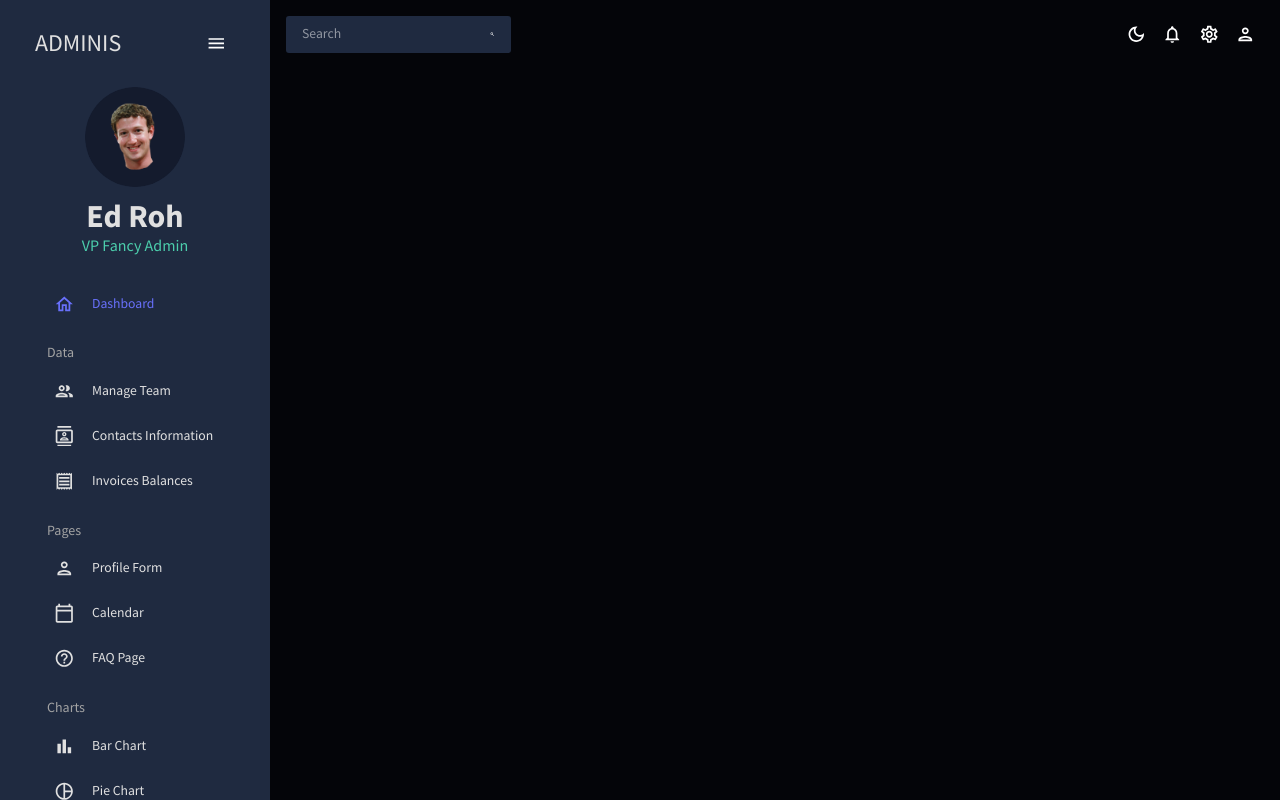
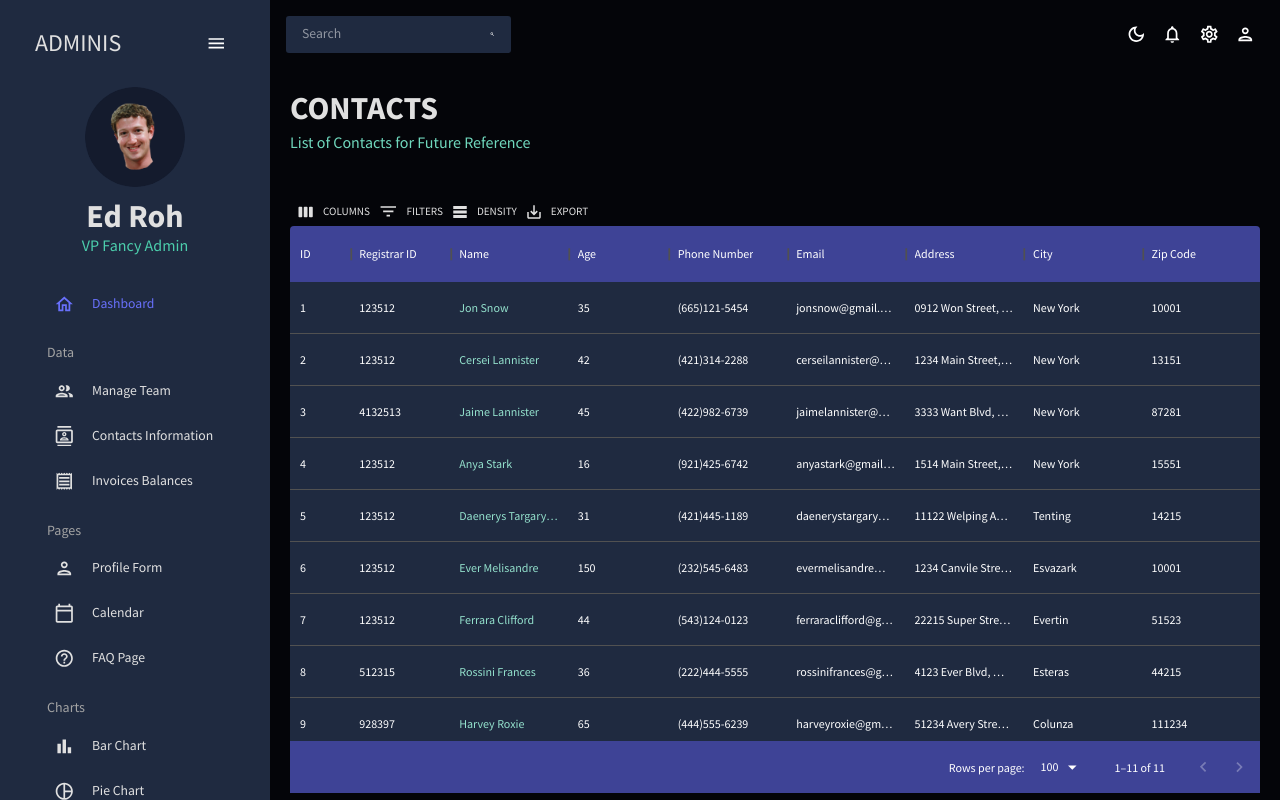
Before and after one commit to patcoston/tutorialtypescript2, a React (Vite) app: page /contacts in a window 1280 px wide. Built offline with nearby package versions, Linux system fonts and the light colour scheme.

Commit message:
Added Contacts

```diff
--- a/src/App.tsx
+++ b/src/App.tsx
@@ -6,8 +6,8 @@
 import Dashboard from './scenes/global/Dashboard'
 import { Route, Routes } from 'react-router-dom'
 import Team from './scenes/team'
+import Contacts from './scenes/contacts'
 // import Invoices from './scenes/invoices'
-// import Contacts from './scenes/contacts'
 // import Bar from './scenes/bar'
 // import Form from './scenes/form'
 // import Line from './scenes/line'
@@ -30,7 +30,7 @@
             <Routes>
               <Route path="/" element={<Dashboard />} />
               <Route path="/team" element={<Team />} />
-              {/* <Route path="/contacts" element={<Contacts />} /> */}
+              <Route path="/contacts" element={<Contacts />} />
               {/* <Route path="/invoices" element={<Invoices />} /> */}
               {/* <Route path="/form" element={<Form />} /> */}
               {/* <Route path="/bar" element={<Bar />} /> */}
--- /dev/null
+++ b/src/scenes/contacts/index.tsx
@@ -0,0 +1,104 @@
+import { FC } from 'react'
+import { Box } from '@mui/material'
+import { DataGrid, GridToolbar, GridColDef } from '@mui/x-data-grid'
+import { tokens } from '../../theme'
+import { mockDataContacts } from '../../data/MockData'
+import Header from '../../components/Header'
+import { useTheme } from '@mui/material'
+
+const Contacts: FC = () => {
+  const theme = useTheme()
+  const colors = tokens(theme.palette.mode)
+
+  const columns: GridColDef[] = [
+    { field: 'id', headerName: 'ID', flex: 0.5 },
+    { field: 'registrarId', headerName: 'Registrar ID' },
+    {
+      field: 'name',
+      headerName: 'Name',
+      flex: 1,
+      cellClassName: 'name-column--cell',
+    },
+    {
+      field: 'age',
+      headerName: 'Age',
+      type: 'number',
+      headerAlign: 'left',
+      align: 'left',
+    },
+    {
+      field: 'phone',
+      headerName: 'Phone Number',
+      flex: 1,
+    },
+    {
+      field: 'email',
+      headerName: 'Email',
+      flex: 1,
+    },
+    {
+      field: 'address',
+      headerName: 'Address',
+      flex: 1,
+    },
+    {
+      field: 'city',
+      headerName: 'City',
+      flex: 1,
+    },
+    {
+      field: 'zipCode',
+      headerName: 'Zip Code',
+      flex: 1,
+    },
+  ]
+
+  return (
+    <Box m="20px">
+      <Header
+        title="CONTACTS"
+        subtitle="List of Contacts for Future Reference"
+      />
+      <Box
+        m="40px 0 0 0"
+        height="75vh"
+        sx={{
+          '& .MuiDataGrid-root': {
+            border: 'none',
+          },
+          '& .MuiDataGrid-cell': {
+            borderBottom: 'none',
+          },
+          '& .name-column--cell': {
+            color: colors.greenAccent[300],
+          },
+          '& .MuiDataGrid-columnHeaders': {
+            backgroundColor: colors.blueAccent[700],
+            borderBottom: 'none',
+          },
+          '& .MuiDataGrid-virtualScroller': {
+            backgroundColor: colors.primary[400],
+          },
+          '& .MuiDataGrid-footerContainer': {
+            borderTop: 'none',
+            backgroundColor: colors.blueAccent[700],
+          },
+          '& .MuiCheckbox-root': {
+            color: `${colors.greenAccent[200]} !important`,
+          },
+          '& .MuiDataGrid-toolbarContainer .MuiButton-text': {
+            color: `${colors.grey[100]} !important`,
+          },
+        }}
+      >
+        <DataGrid
+          rows={mockDataContacts}
+          columns={columns}
+          components={{ Toolbar: GridToolbar }}
+        />
+      </Box>
+    </Box>
+  )
+}
+
+export default Contacts
--- a/src/scenes/team/index.tsx
+++ b/src/scenes/team/index.tsx
@@ -104,7 +104,7 @@
           },
         }}
       >
-        <DataGrid checkboxSelection rows={mockDataTeam} columns={columns} />
+        <DataGrid rows={mockDataTeam} columns={columns} />
       </Box>
     </Box>
   )
```
